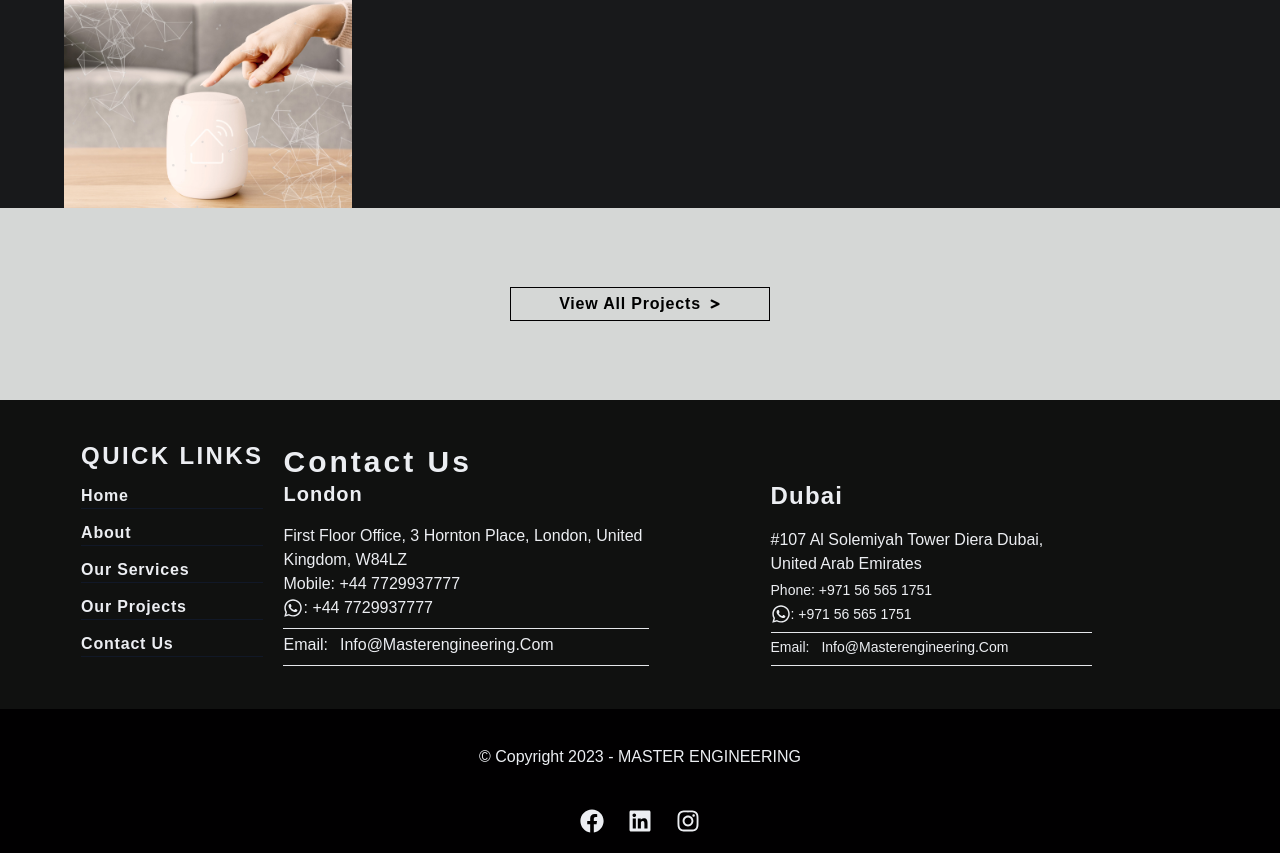
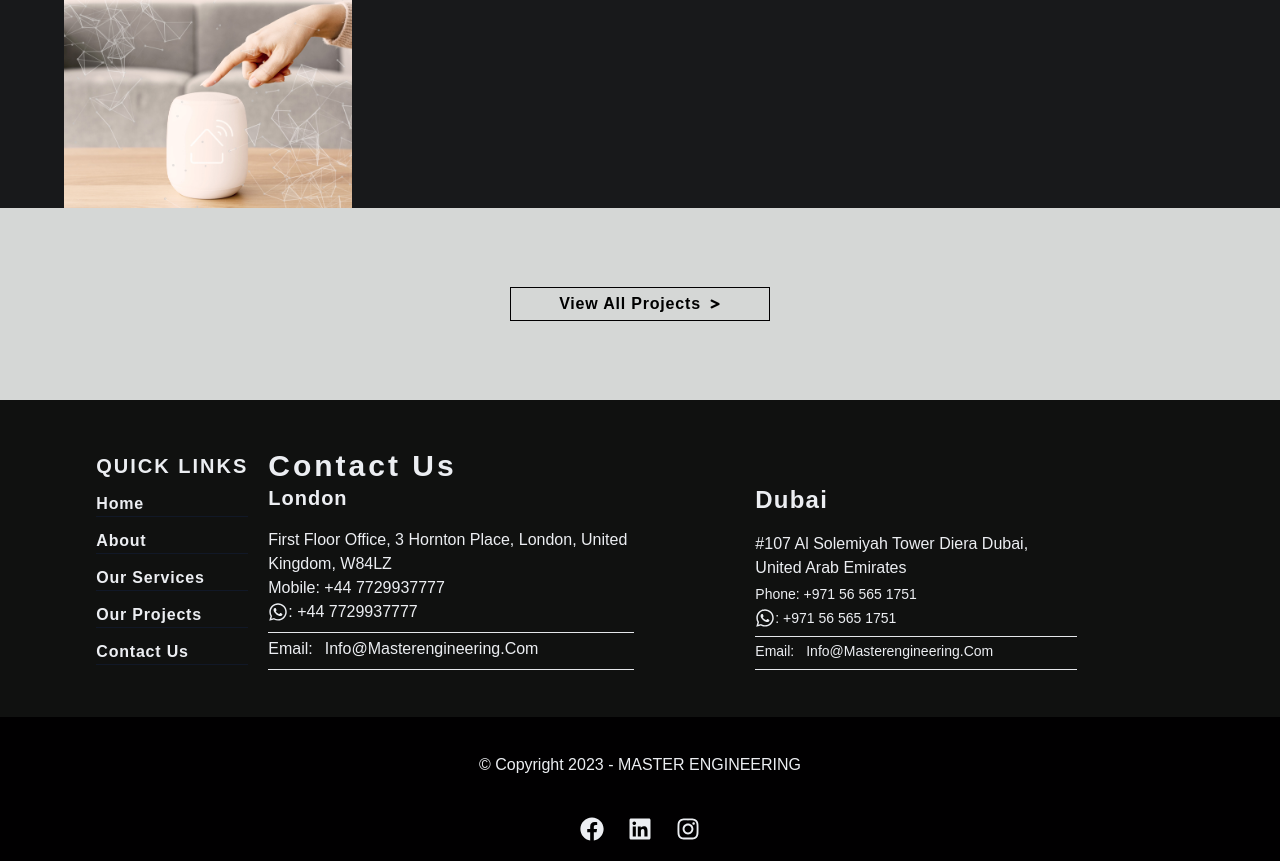
Before and after one commit to parham-mosadeq/infya, a Next.js app: page / in a window 1280 px wide. Shown: the part 3656-4517 px from the top of the page. Built offline with nearby package versions, Linux system fonts and the light colour scheme.

Commit message:
align ql & cu

```diff
--- a/src/components/layouts/Footer.js
+++ b/src/components/layouts/Footer.js
@@ -21,8 +21,8 @@ function Footer() {
         </div> */}
         {/* logo */}
         {/* quick links */}
-        <div className='w-fit '>
-          <h3 className='text-2xl tracking-widest'>QUICK LINKS</h3>
+        <div className='w-fit mt-3'>
+          <h3 className='text-xl tracking-widest'>QUICK LINKS</h3>
           <ul className='w-full'>
             {navItems.map((item) => (
               <li
```
